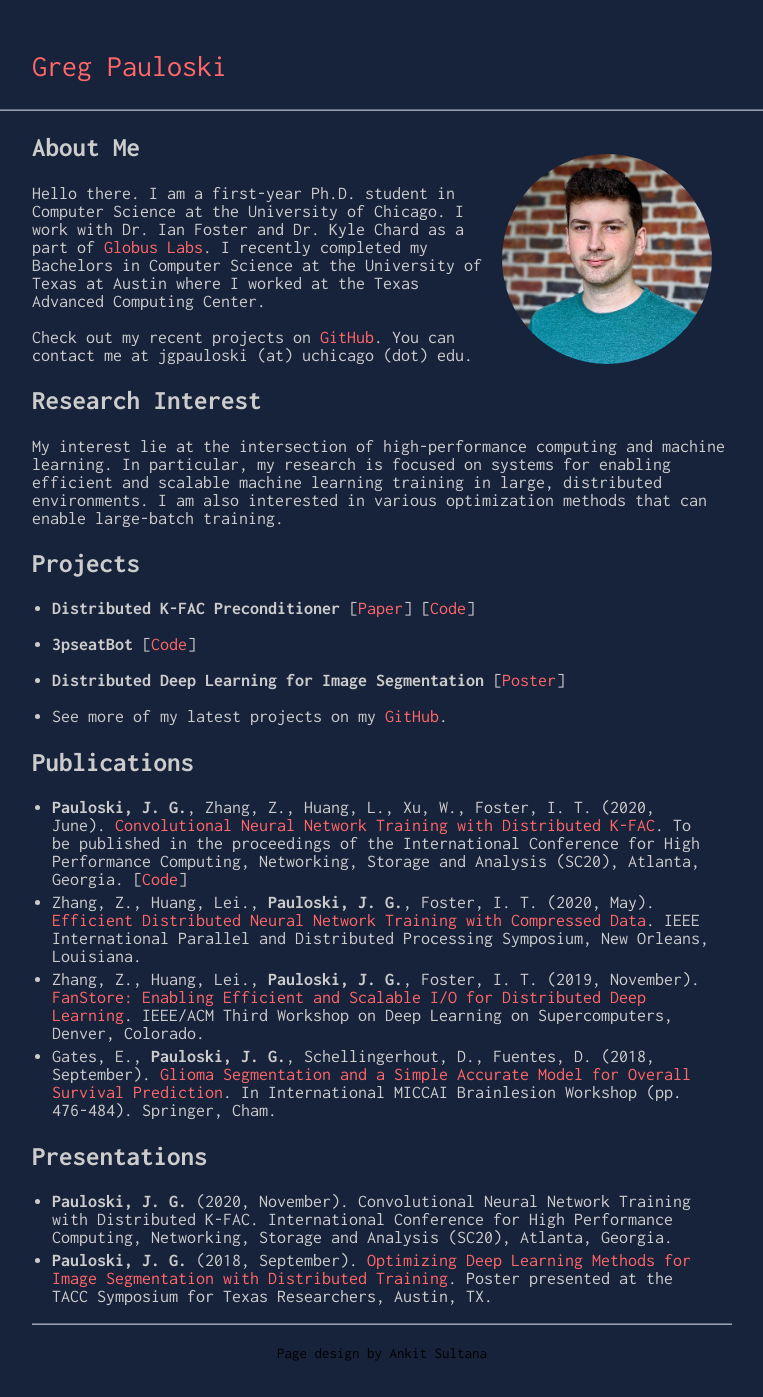
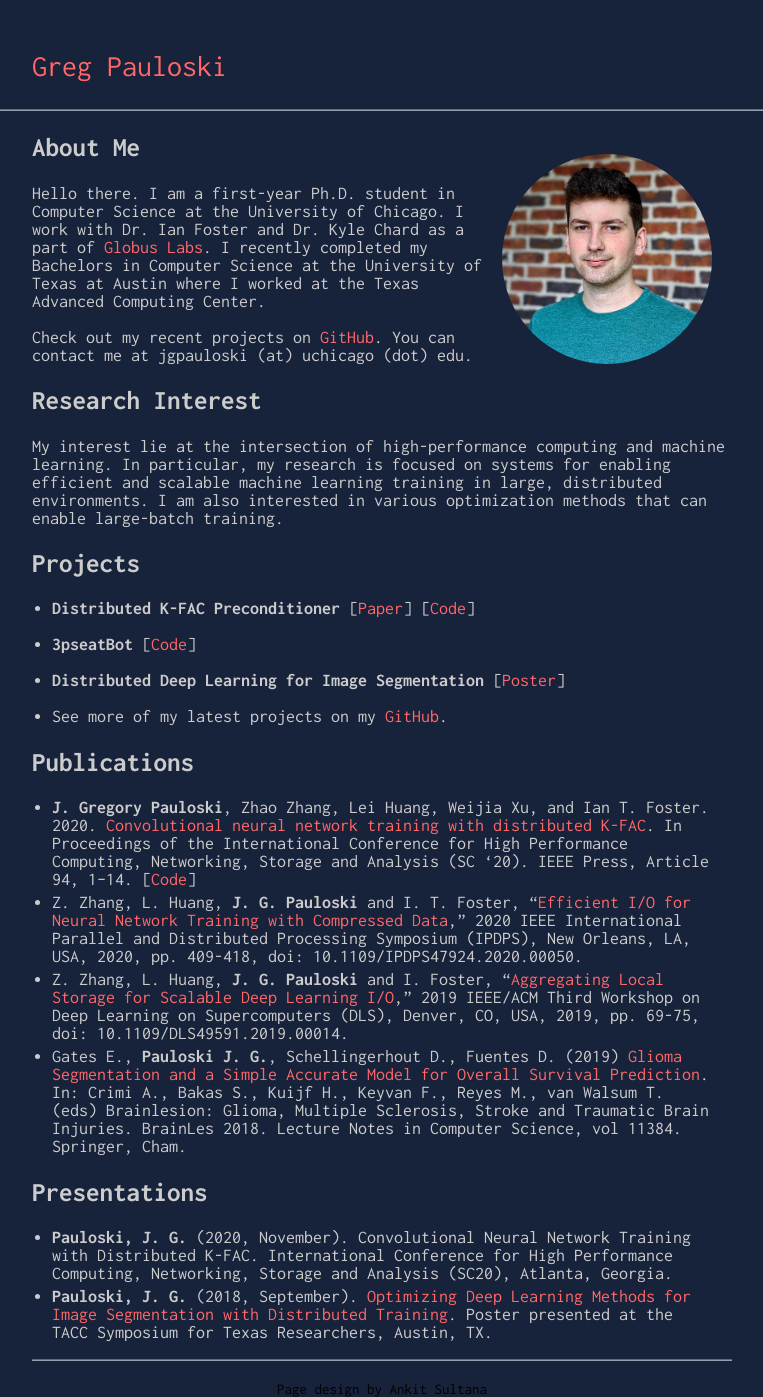
Before and after one commit to gpauloski/gpauloski.github.io, a Jekyll site: the page built from index.md, in a window 1280 px wide. Shown: the whole page, without its empty margins (258-1021 px from the left). Built offline with Jekyll 4.4.1, drawn with Linux system fonts in a browser that asks for light colours; our own code applies the rules of GitHub Pages for plain Markdown files; before the commit the page ends 1361 px from its top, so only the background shows below that.

Commit message:
Update index.md

```diff
--- a/index.md
+++ b/index.md
@@ -32,10 +32,10 @@ I am also interested in various optimization methods that can enable large-batch
 
 ## Publications
 
-- **Pauloski, J. G.**, Zhang, Z., Huang, L., Xu, W., Foster, I. T. (2020, June). [Convolutional Neural Network Training with Distributed K-FAC](https://arxiv.org/pdf/2007.00784). To be published in the proceedings of the International Conference for High Performance Computing, Networking, Storage and Analysis (SC20), Atlanta, Georgia. \[[Code](https://github.com/gpauloski/kfac_pytorch)\]
-- Zhang, Z., Huang, Lei., **Pauloski, J. G.**, Foster, I. T. (2020, May). [Efficient Distributed Neural Network Training with Compressed Data](https://www.semanticscholar.org/paper/Efficient-I%2FO-for-Neural-Network-Training-with-Data-Zhang-Huang/a4f51d652d70bf2fb0e19985114841c23d9213d4). IEEE International Parallel and Distributed Processing Symposium, New Orleans, Louisiana.
-- Zhang, Z., Huang, Lei., **Pauloski, J. G.**, Foster, I. T. (2019, November). [FanStore: Enabling Efficient and Scalable I/O for Distributed Deep Learning](https://ieeexplore.ieee.org/document/8945112). IEEE/ACM Third Workshop on Deep Learning on Supercomputers, Denver, Colorado.
-- Gates, E., **Pauloski, J. G.**, Schellingerhout, D., Fuentes, D. (2018, September). [Glioma Segmentation and a Simple Accurate Model for Overall Survival Prediction](https://www.semanticscholar.org/paper/Glioma-Segmentation-and-a-Simple-Accurate-Model-for-Gates-Pauloski/e82763f9ab622e2a9243f6fedcf9e6acb5d82c78). In International MICCAI Brainlesion Workshop (pp. 476-484). Springer, Cham.
+- **J. Gregory Pauloski**, Zhao Zhang, Lei Huang, Weijia Xu, and Ian T. Foster. 2020. [Convolutional neural network training with distributed K-FAC](https://arxiv.org/pdf/2007.00784). In Proceedings of the International Conference for High Performance Computing, Networking, Storage and Analysis (SC '20). IEEE Press, Article 94, 1–14. \[[Code](https://github.com/gpauloski/kfac_pytorch)\]
+- Z. Zhang, L. Huang, **J. G. Pauloski** and I. T. Foster, "[Efficient I/O for Neural Network Training with Compressed Data](https://ieeexplore.ieee.org/abstract/document/9139800)," 2020 IEEE International Parallel and Distributed Processing Symposium (IPDPS), New Orleans, LA, USA, 2020, pp. 409-418, doi: 10.1109/IPDPS47924.2020.00050.
+- Z. Zhang, L. Huang, **J. G. Pauloski** and I. Foster, "[Aggregating Local Storage for Scalable Deep Learning I/O](https://ieeexplore.ieee.org/document/8945112)," 2019 IEEE/ACM Third Workshop on Deep Learning on Supercomputers (DLS), Denver, CO, USA, 2019, pp. 69-75, doi: 10.1109/DLS49591.2019.00014.
+- Gates E., **Pauloski J. G.**, Schellingerhout D., Fuentes D. (2019) [Glioma Segmentation and a Simple Accurate Model for Overall Survival Prediction](https://doi.org/10.1007/978-3-030-11726-9_42). In: Crimi A., Bakas S., Kuijf H., Keyvan F., Reyes M., van Walsum T. (eds) Brainlesion: Glioma, Multiple Sclerosis, Stroke and Traumatic Brain Injuries. BrainLes 2018. Lecture Notes in Computer Science, vol 11384. Springer, Cham.
 
 ## Presentations
 
```
